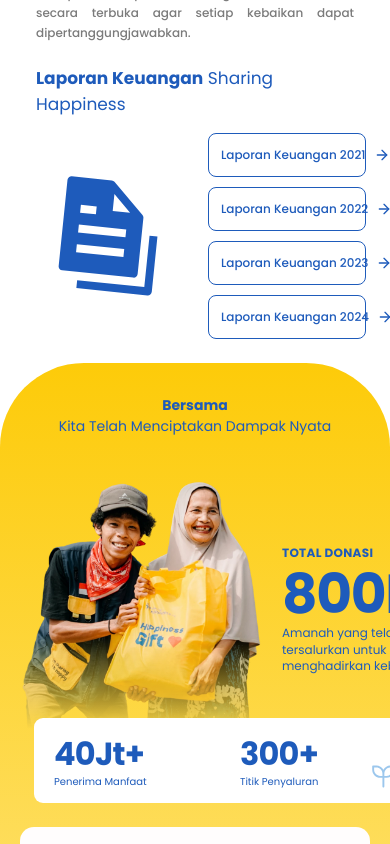
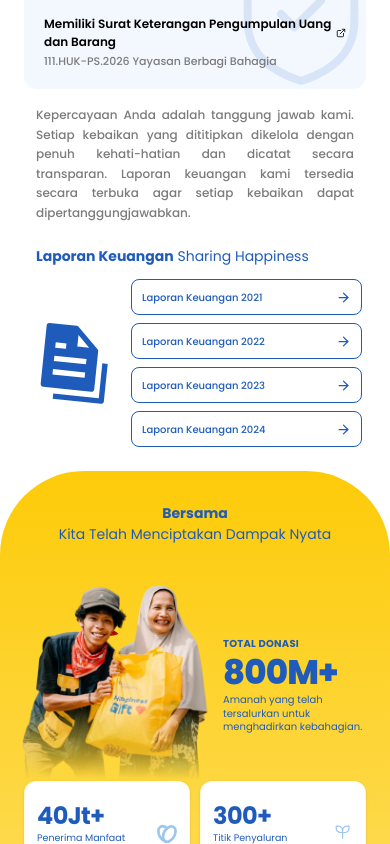
Before and after one commit to Azfdfkhz/about-us, a Next.js app: page / in a window 390 px wide. Shown: the part 1260-2104 px from the top of the page. Built offline with nearby package versions, Linux system fonts and the light colour scheme; a web font is replaced by a local one.

Commit message:
Fix: Tampilan Mobile

```diff
--- a/app/components/amanah-section.jsx
+++ b/app/components/amanah-section.jsx
@@ -4,6 +4,18 @@ import Image from "next/image";
 import { ShieldCheck, ExternalLink, ArrowRight } from "lucide-react";
 
 const legalItems = [
+  {
+    title: "Akta Notaris",
+    code: "Irma Rachmawati, SH NO 58 Tangqal 23 April 2014",
+  },
+  {
+    title: "Perubahan Akta Yayasan",
+    code: "Ajeng Dini Pertiwi, S.H., M.Kn. NO AHU-00044.AH.02.01.TAHUN 2021 05 November 2021",
+  },
+  {
+    title: "NPWP",
+    code: "70.418.963.8-429.000",
+  },
   {
     title: "Terdaftar di Kementerian Hukum dan HAM",
     code: "AHU-000017.AH.01.05 Tahun 2019",
@@ -95,46 +107,39 @@ export default function AmanahSection() {
 
       {/* Laporan Keuangan Header */}
       <h3
-        className="font-poppins text-[#1E5BBB] mt-6 mb-4 px-3"
-        style={{ fontSize: "17px" }}
+        className="font-poppins text-[#1E5BBB] mt-6 mb-3 sm:mb-4 px-3 text-[14px] sm:text-[17px]"
       >
         <span className="font-bold">Laporan Keuangan</span>{" "}
         <span className="font-normal">Sharing Happiness</span>
       </h3>
 
       {/* Laporan Keuangan Section with report.svg */}
-      {/* px-8 dihapus & lebar tombol tidak lagi tetap (233px): tombol mengisi sisa ruang di samping gambar */}
-      <div className="flex items-center gap-3">
+      <div className="flex items-center gap-2 sm:gap-3 px-1 sm:px-3">
         {/* Report SVG */}
-        <div className="shrink-0 px-4">
+        <div className="shrink-0">
           <Image
             src="/images/report.svg"
             alt="Report icon"
-            width={140}
-            height={140}
+            width={125}
+            height={125}
+            className="w-[95px] sm:w-[130px] h-auto object-contain"
           />
         </div>
 
         {/* 4 Report Buttons */}
-        <div className="flex flex-col gap-2.5 flex-1 min-w-0">
+        <div className="flex flex-col gap-2 sm:gap-2.5 flex-1 min-w-0">
           {reportYears.map((year) => (
             <a
               key={year}
               href="#"
-              className="flex items-center justify-between gap-2 w-full h-11 px-3 bg-white transition-colors hover:bg-blue-50"
-              style={{
-                borderRadius: "8px",
-                border: "1px solid #1E5BBB",
-                textDecoration: "none",
-              }}
+              className="flex items-center justify-between gap-1.5 sm:gap-2 w-full h-9 sm:h-11 px-2.5 sm:px-3 bg-white transition-colors hover:bg-blue-50 border border-[#1E5BBB] rounded-lg no-underline"
             >
               <span
-                className="font-poppins font-medium text-[#1E5BBB] whitespace-nowrap"
-                style={{ fontSize: "12px" }}
+                className="font-poppins font-medium text-[#1E5BBB] text-[10px] sm:text-[12px] truncate"
               >
                 Laporan Keuangan {year}
               </span>
-              <ArrowRight size={16} color="#1E5BBB" className="shrink-0" />
+              <ArrowRight size={15} className="text-[#1E5BBB] shrink-0" />
             </a>
           ))}
         </div>
--- a/app/components/dampak-section.jsx
+++ b/app/components/dampak-section.jsx
@@ -26,93 +26,84 @@ export default function DampakSection() {
         </div>
 
         {/* Hero Image + Total Donasi 800M+ */}
-        <div className="flex items-center gap-3 mb-6">
-          <div className="w-[250px] shrink-0">
+        <div className="flex items-center gap-2 sm:gap-4 mb-4 pb-8">
+          <div className="w-[195px] sm:w-[210px] shrink-0">
             <Image
               src="/images/happines-gift.webp"
               alt="Happines Gift illustration"
-              width={270}
-              height={290}
-              style={{ objectFit: "contain" }}
+              width={350}
+              height={270}
+              className="w-full h-auto object-contain"
             />
           </div>
 
-          <div className="flex-1">
+          <div className="flex-1 min-w-0 pr-1">
             <p
-              className="font-poppins font-bold text-[#1E5BBB] uppercase tracking-wide"
-              style={{ fontSize: "12px" }}
+              className="font-poppins font-bold text-[#1E5BBB] uppercase tracking-wide text-[10px] sm:text-[12px]"
             >
               Total Donasi
             </p>
             <p
-              className="font-poppins font-bold text-[#1E5BBB] tracking-tight leading-none my-1"
-              style={{ fontSize: "55px" }}
+              className="font-poppins font-extrabold text-[#1E5BBB] tracking-tight leading-none my-1 text-[34px] sm:text-[48px] md:text-[54px]"
             >
               800M+
             </p>
             <p
-              className="font-poppins text-[#1E5BBB] leading-snug"
-              style={{ fontSize: "12px", fontWeight: 400 }}
+              className="font-poppins text-[#1E5BBB] leading-snug text-[10px] sm:text-[12px] font-normal break-words"
             >
               Amanah yang telah tersalurkan untuk menghadirkan kebahagian.
             </p>
           </div>
         </div>
 
-        {/* 2 White Stat Cards (Corner Radius 9) */}
-        <div className="grid grid-cols-2 gap-9 mb-6 -mt-16 pl-3.5">
+        {/* 2 White Stat Cards (Naik ke atas menumpuk bagian bawah ilustrasi) */}
+        <div className="grid grid-cols-2 gap-2.5 sm:gap-3.5 mb-6 px-1 -mt-17 sm:-mt-19 relative z-10">
           {/* Card 1: 40Jt+ */}
           <div
-            className="bg-white p-5 relative overflow-hidden flex justify-between h-18 w-60  "
-            style={{ borderRadius: "9px", minHeight: "85px" }}
+            className="bg-white p-3 sm:p-4 rounded-xl shadow-sm flex items-end justify-between border border-yellow-100/60 min-h-[76px] sm:min-h-[85px]"
           >
-            <div>
+            <div className="min-w-0">
               <p
-                className="font-poppins font-bold text-[#1E5BBB] tracking-tight leading-none"
-                style={{ fontSize: "32px" }}
+                className="font-poppins font-bold text-[#1E5BBB] tracking-tight leading-none text-[24px] sm:text-[32px]"
               >
                 40Jt+
               </p>
               <p
-                className="font-poppins text-[#1E5BBB] mt-1"
-                style={{ fontSize: "10px", fontWeight: 400 }}
+                className="font-poppins text-[#1E5BBB] mt-1 text-[9.5px] sm:text-[11px] font-normal leading-tight"
               >
                 Penerima Manfaat
               </p>
             </div>
-              <div className="self-end translate-y-1">
+            <div className="shrink-0 ml-1">
               <img
                 src="/images/oval-love-two.svg"
                 alt="Heart"
-                  className="w-6 h-6 object-contain"
+                className="w-5 h-5 sm:w-6 sm:h-6 object-contain"
               />
             </div>
           </div>
 
           {/* Card 2: 300+ */}
           <div
-            className="bg-white p-5 relative overflow-hidden flex justify-between h-10 w-50"
-            style={{ borderRadius: "9px", minHeight: "85px" }}
+            className="bg-white p-3 sm:p-4 rounded-xl shadow-sm flex items-end justify-between border border-yellow-100/60 min-h-[76px] sm:min-h-[85px]"
           >
-            <div>
+            <div className="min-w-0">
               <p
-                className="font-poppins font-bold text-[#1E5BBB] tracking-tight leading-none"
-                style={{ fontSize: "32px" }}
+                className="font-poppins font-bold text-[#1E5BBB] tracking-tight leading-none text-[24px] sm:text-[32px]"
               >
                 300+
               </p>
               <p
-                className="font-poppins text-[#1E5BBB] mt-1"
-                style={{ fontSize: "10px", fontWeight: 400 }}
+                className="font-poppins text-[#1E5BBB] mt-1 text-[9.5px] sm:text-[11px] font-normal leading-tight"
               >
                 Titik Penyaluran
               </p>
             </div>
-            <div className="self-end translate-y-3">
+            <div className="shrink-0 ml-1">
               <img
                 src="/images/leaf-1.svg"
                 alt="leaf"
-                  className="w-8 h-8 object-contain"
+                className="w-5 h-5 sm:w-6 sm:h-6 object-contain"
               />
             </div>
           </div>
@@ -183,7 +174,7 @@ export default function DampakSection() {
               alt="Anak-anak penerima manfaat Sharing Happiness"
               width={320}
               height={290}
-              className="w-[620px] max-w-none object-contain"
+              className="w-155 max-w-none object-contain"
             />
           </div>
 
--- a/app/components/tim-section.jsx
+++ b/app/components/tim-section.jsx
@@ -35,7 +35,7 @@ const teamMembers = [
 
 export default function TimSection() {
   return (
-    <section className="px-10 pb-10">
+    <section className="px-4 sm:px-10 pb-10">
       {/* Heading */}
       <h2
         className="font-poppins font-bold text-[#1E5BBB] leading-snug"
@@ -45,14 +45,14 @@ export default function TimSection() {
       </h2>
 
       <p
-        className="font-poppins text-[#1E5BBB] leading-snug mb-5"
-        style={{ fontSize: "14px", fontWeight: 400 }}
+        className="font-poppins text-[#1E5BBB] leading-snug mb-5 text-[11px] sm:text-[14px]"
+        style={{ fontWeight: 400 }}
       >
         Dari satu langkah kecil, hingga perjalanan yang terus bertumbuh
       </p>
 
-      {/* Team Grid */}
-      <div className="grid grid-cols-3 gap-x-4 gap-y-5 items-stretch">
+      {/* Team Grid: 2 columns on mobile (<640px), 3 columns on desktop (>=640px) */}
+      <div className="grid grid-cols-2 sm:grid-cols-3 gap-3 sm:gap-x-4 sm:gap-y-5 items-stretch">
         {teamMembers.map((member) => (
           <div
             key={member.name}
@@ -66,7 +66,7 @@ export default function TimSection() {
                 src={member.image}
                 alt={member.name}
                 fill
-                sizes="33vw"
+                sizes="(max-width: 640px) 50vw, 33vw"
                 className="object-contain object-bottom"
               />
             </div>
@@ -75,7 +75,7 @@ export default function TimSection() {
             <div
               className="flex-1 bg-[#1E5BBB] text-white"
               style={{
-                marginTop: "-6cqw", // naikkan badge (ubah angkanya untuk atur tinggi)
+                marginTop: "-6cqw", // naikkan badge
                 padding: "4cqw 6cqw 9cqw",
                 clipPath: "polygon(0 0, 100% 0, 100% 100%, 0 91%)",
               }}
```
Also changed, not shown: app/components/faq-section.jsx (+16 -16 lines), app/components/timeline-section.jsx (+17 -28 lines). Lines whose indentation alone changed are shown as unchanged.
